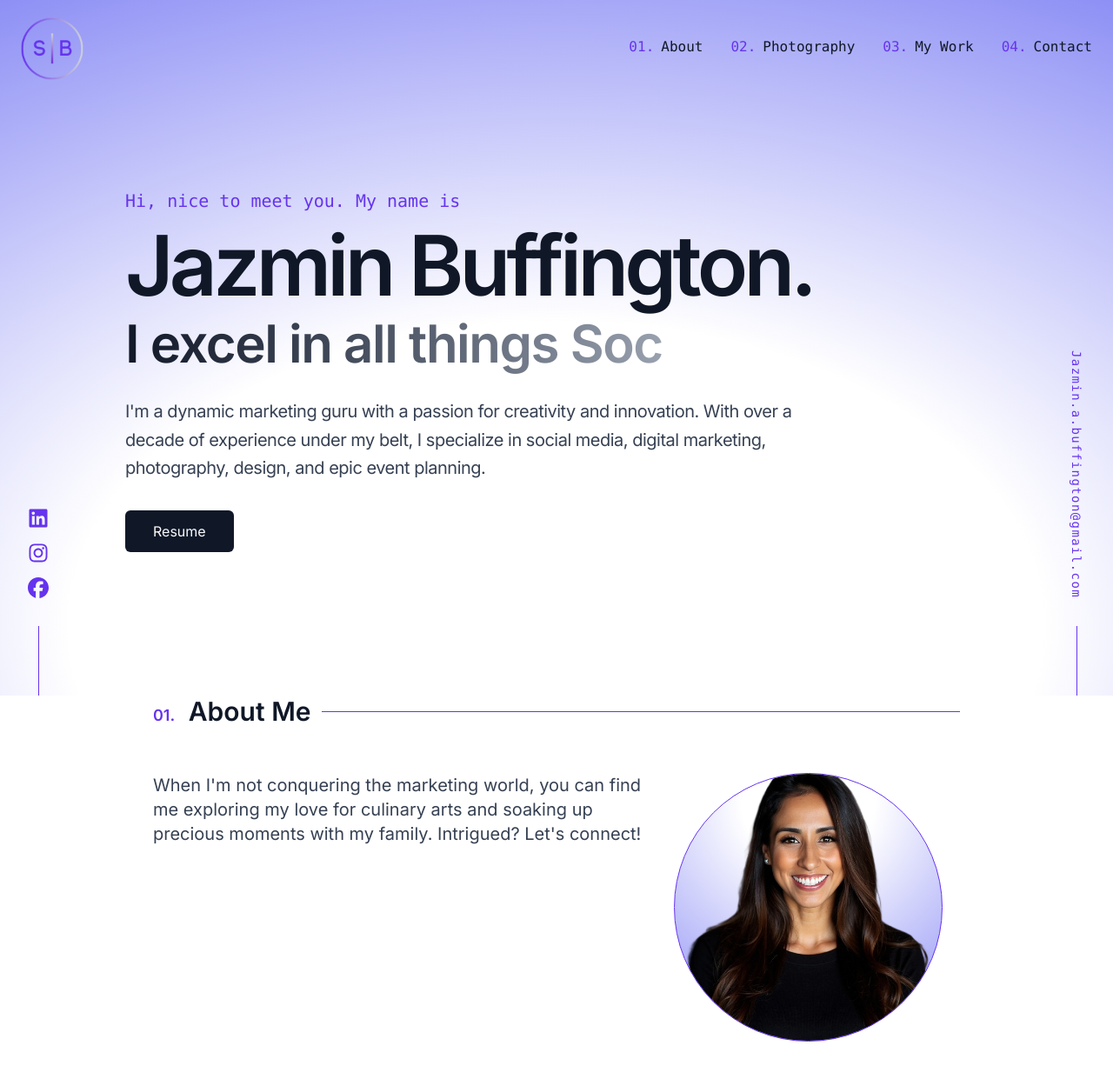
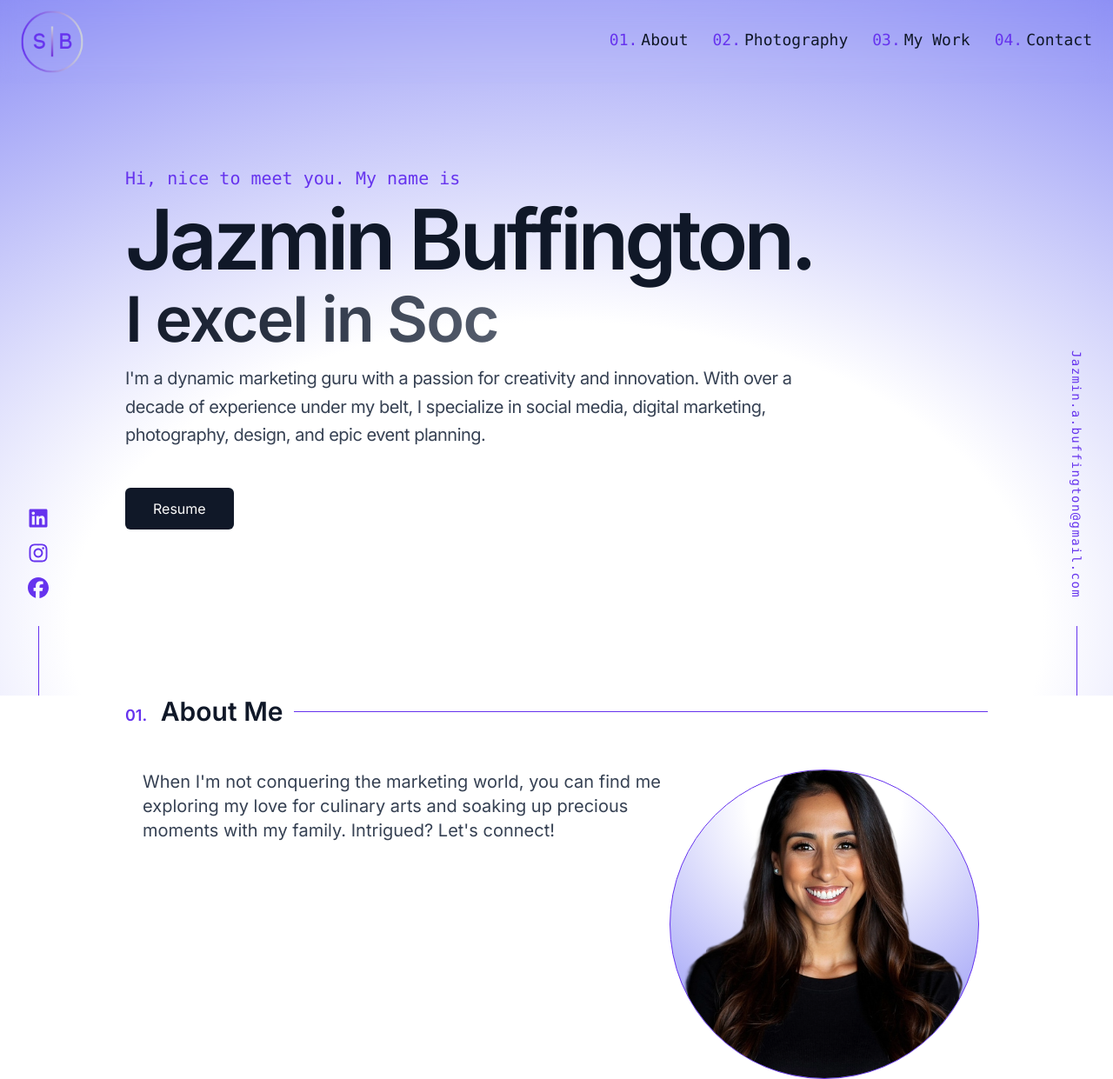
Before and after one commit to rubenaguilardev/social_buffington_rt, a React (Vite) app: page / in a window 1280 px wide. Shown: the whole page at 87% size. Before the commit the page ends 1198 px from the top, so only its background shows below. Built offline with nearby package versions, Linux system fonts and the light colour scheme.

Commit message:
updates to alignment and navbar set to fixed

```diff
--- a/src/components/About.jsx
+++ b/src/components/About.jsx
@@ -3,20 +3,21 @@ import profilePic from "../assets/Jazmin.png"
 
 const About = () => {
     return (
-        <section className="flex flex-col">
-            <div className="flex items-center gap-3 mb-12 md:mb-13 md:px lg:px-24 xl:px-38 2xl:px-50">
+        <section className="flex flex-col md:px-15 lg:px-22 xl:px-30 2xl:px-44">
+            <div className="flex items-center gap-3 mb-12">
                 <p className="text-3xl font-semibold text-gray-900">
                 <span className="text-lg text-[#63e] mr-2">01.</span> About Me</p>
                 <div className="flex-1 h-px bg-[#63e]"></div>
             </div>
-            <div className="md:flex items-center md:pl-19 md:pr-11 gap-4 lg:pl-22 lg:pr-15 xl:px-38 2xl:px-50">
+            <div className="md:flex md:pl-5 gap-4">
                 <div className="mb-16 md:self-start">
                     <p className="text-gray-700 flex justify-center text-lg sm:text-xl">{ABOUT_CONTENT}</p>
                 </div>
-                <img src={profilePic} alt="Jazmin" className="border border-[#63e] md:w-1/3 md:self-start
-                mt-7 md:mt-0 mr-5 bg-[radial-gradient(125%_125%_at_50%_10%,_white_20%,_#6366f1_100%)] rounded-full" />
+                <div className="flex justify-center w-full">
+                    <img src={profilePic} alt="Jazmin" className="border border-[#63e] md:self-start
+                    t-0 mr-5 bg-[radial-gradient(125%_125%_at_50%_10%,_white_20%,_#6366f1_100%)] rounded-full" />
                 </div>
-
+                </div>
         </section>
     )
 }
--- a/src/components/Header.jsx
+++ b/src/components/Header.jsx
@@ -14,17 +14,17 @@ const Header = () => {
     return (
         <header className="flex flex-col min-h-screen w-full">
             <Nav />
-            <hero className="flex flex-1 items-center md:px-15 lg:px-22 xl:px-30 2xl:px-44 -mt-10">
+            <main className="flex flex-1 items-center md:px-15 lg:px-22 xl:px-30 2xl:px-44">
                 <div>
-                    <h1 className="text-[#6633ee] pb-3 sm:text-lg lg:text-xl font-mono">Hi, nice to meet you. My name is</h1>
-                    <h2 className="pb-3 text-4xl sm:text-5xl md:text-6xl lg:text-7xl xl:text-8xl 2xl:text-9xl
-                    tracking-tighter font-semibold text-gray-900">
+                    <h1 className="text-[#6633ee] pb-2 text-lg sm:text-xl lg:text-xl font-mono">Hi, nice to meet you. My name is</h1>
+                    <h2 className="text-4xl sm:text-5xl md:text-6xl lg:text-7xl xl:text-8xl 2xl:text-9xl
+                    tracking-tighter font-semibold text-gray-900 pb-1">
                     Jazmin Buffington.
                     </h2>
-                    <span className="bg-gradient-to-r from-gray-900 to-gray-400 bg-clip-text
-                    text-xl sm:text-3xl md:text-4xl lg:text-5xl xl:text-6xl 2xl:text-7xl tracking-tight
-                    text-transparent font-semibold">I excel in all things {text}</span>
-                    <p className="my-2 max-w-3xl py-6 text-lg sm:text-xl leading-relaxed tracking-tight text-gray-700">
+                    <p className="bg-gradient-to-r from-gray-900 to-gray-400 bg-clip-text
+                    text-[2rem] sm:text-4xl md:text-5xl lg:text-6xl xl:text-7xl 2xl:text-8xl tracking-tight py-1
+                    text-transparent font-semibold">I excel in {text}</p>
+                    <p className="my-2 max-w-3xl pt-1 pb-9 text-lg sm:text-xl leading-relaxed tracking-tight text-gray-700">
                     {HERO_TEXT}</p>
                     <button class="group relative h-12 cursor-pointer overflow-hidden overflow-x-hidden rounded-md
                     bg-gray-900 px-8 py-2 text-neutral-50"><span class="relative z-10">
@@ -32,7 +32,7 @@ const Header = () => {
                     <span class="absolute left-0 aspect-square w-full origin-center -translate-x-full rounded-full bg-[#63e]
                     transition-all duration-500 group-hover:-translate-x-0 group-hover:scale-150"></span></span></button>
                 </div>
-            </hero>
+            </main>
         </header>
 
     )
--- a/src/components/Nav.jsx
+++ b/src/components/Nav.jsx
@@ -7,13 +7,13 @@ const NavLinks = () => {
     return (
         <>
             <NavLink className="hover:text-[#6633ee] flex flex-col md:flex-row" to="/about">
-            <span className="text-[#6633ee] text-center text-md font-mono mb-1 pr-2">01.</span>About</NavLink>
+            <span className="text-[#6633ee] text-center text-md font-mono mb-1 pr-1">01.</span>About</NavLink>
             <NavLink className="hover:text-[#6633ee] flex flex-col md:flex-row" to="/gallery">
-            <span className="text-[#6633ee] text-center text-md font-mono mb-1 pr-2">02.</span>Photography</NavLink>
+            <span className="text-[#6633ee] text-center text-md font-mono mb-1 pr-1">02.</span>Photography</NavLink>
             <NavLink className="hover:text-[#6633ee] flex flex-col md:flex-row" to="/work">
-            <span className="text-[#6633ee] text-center text-md font-mono mb-1 pr-2">03.</span>My Work</NavLink>
+            <span className="text-[#6633ee] text-center text-md font-mono mb-1 pr-1">03.</span>My Work</NavLink>
              <NavLink className="hover:text-[#6633ee] flex flex-col md:flex-row" to="/contact">
-            <span className="text-[#6633ee] text-center text-md font-mono mb-1 pr-2">04.</span>Contact</NavLink>
+            <span className="text-[#6633ee] text-center text-md font-mono mb-1 pr-1">04.</span>Contact</NavLink>
         </>
     )
 }
@@ -26,9 +26,10 @@ const Nav = () => {
     }
 
     return (
-        <nav className="flex justify-between w-full items-center text-gray-900 mt-5">
+        <nav className="fixed top-0 left-0 w-full z-50 flex justify-between items-center
+        text-gray-900 px-6 py-3 backdrop-blur-md">
             <img src={logo} alt="logo" className="z-41 h-14 w-14 sm:h-16 sm:w-16 md:h-18 md:w-18"/>
-            <div className="items-center hidden md:flex space-x-8 font-mono text-md">
+            <div className="items-center hidden md:flex space-x-7 font-mono text-lg">
                 <NavLinks/>
             </div>
             <div className="md:hidden">
@@ -37,13 +38,13 @@ const Nav = () => {
                 </button>
             </div>
 
-            {isOpen && (
-                <div className="fixed inset-0 z-40 backdrop-blur-lg">
-                    <div className="fixed top-0 right-0 w-[30vh] h-full
-                    bg-[radial-gradient(125% 125% at 70% 90%, #fff 35%, #6366f1 100%)]
+            {/* {isOpen && (
+                <div className="fixed inset-0 z-60 backdrop-blur-lg">
+                    <div className="absolute top-0 right-0 w-full h-full
+                    bg-[#63e]
                     text-lg shadow-xl">
-                        <div className="flex flex-col justify-end p-2">
-                            <button onClick={toogleNavBar} className="text-[#6633ee] self-end pr-6 pt-7 mb-5">
+                        <div className=" flex-col justify-end p-2">
+                            <button onClick={toogleNavBar} className="text-white self-end pr-4 pt-4 mb-5">
                                 <X size={32}/>
                             </button>
                             <div className="flex flex-1 flex-col items-center justify-center mt-8 text-xl
@@ -54,9 +55,7 @@ const Nav = () => {
                         </div>
                     </div>
                 </div>
-            )}
-
-
+            )} */}
         </nav>
     )
 }
```
